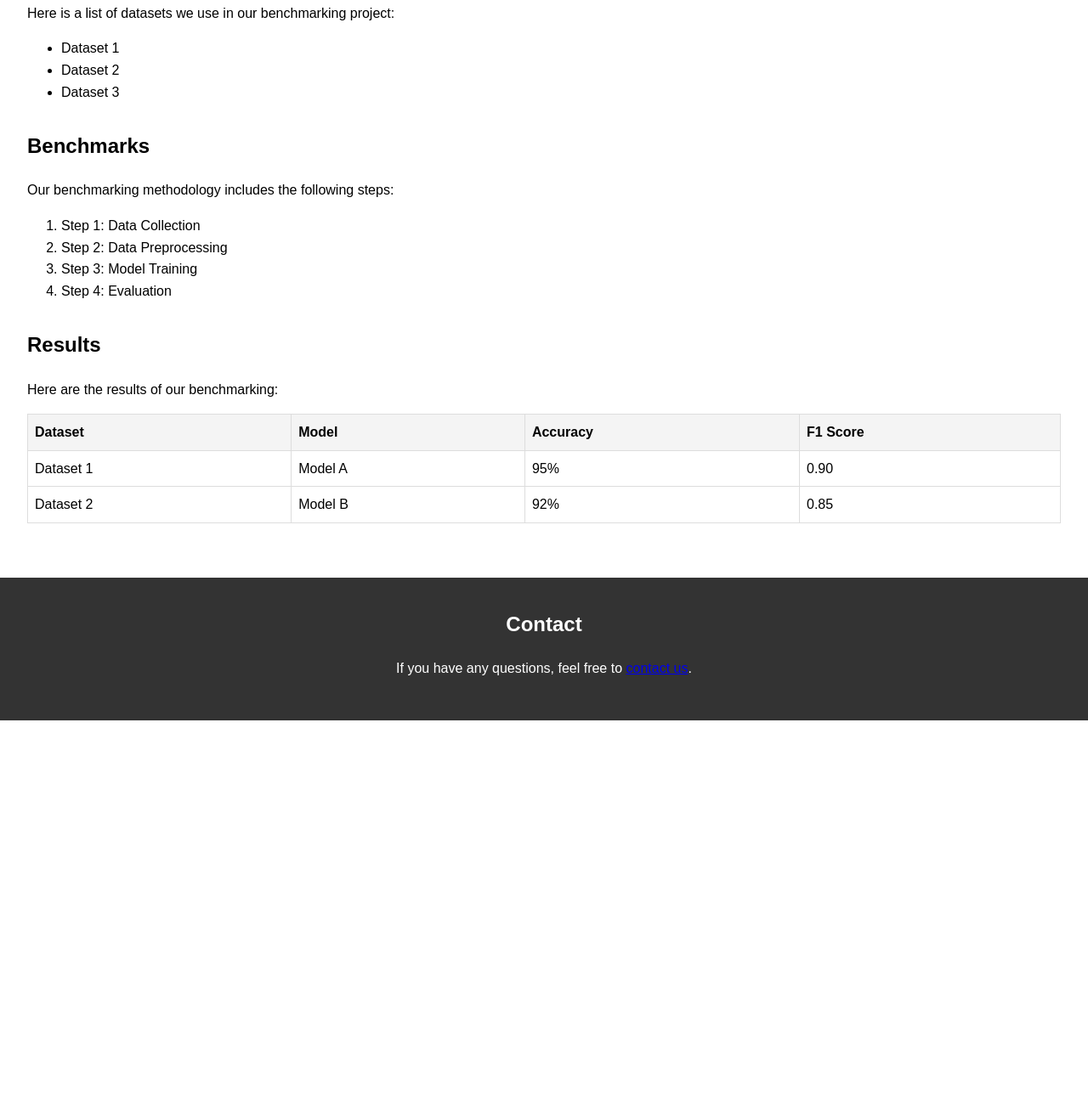
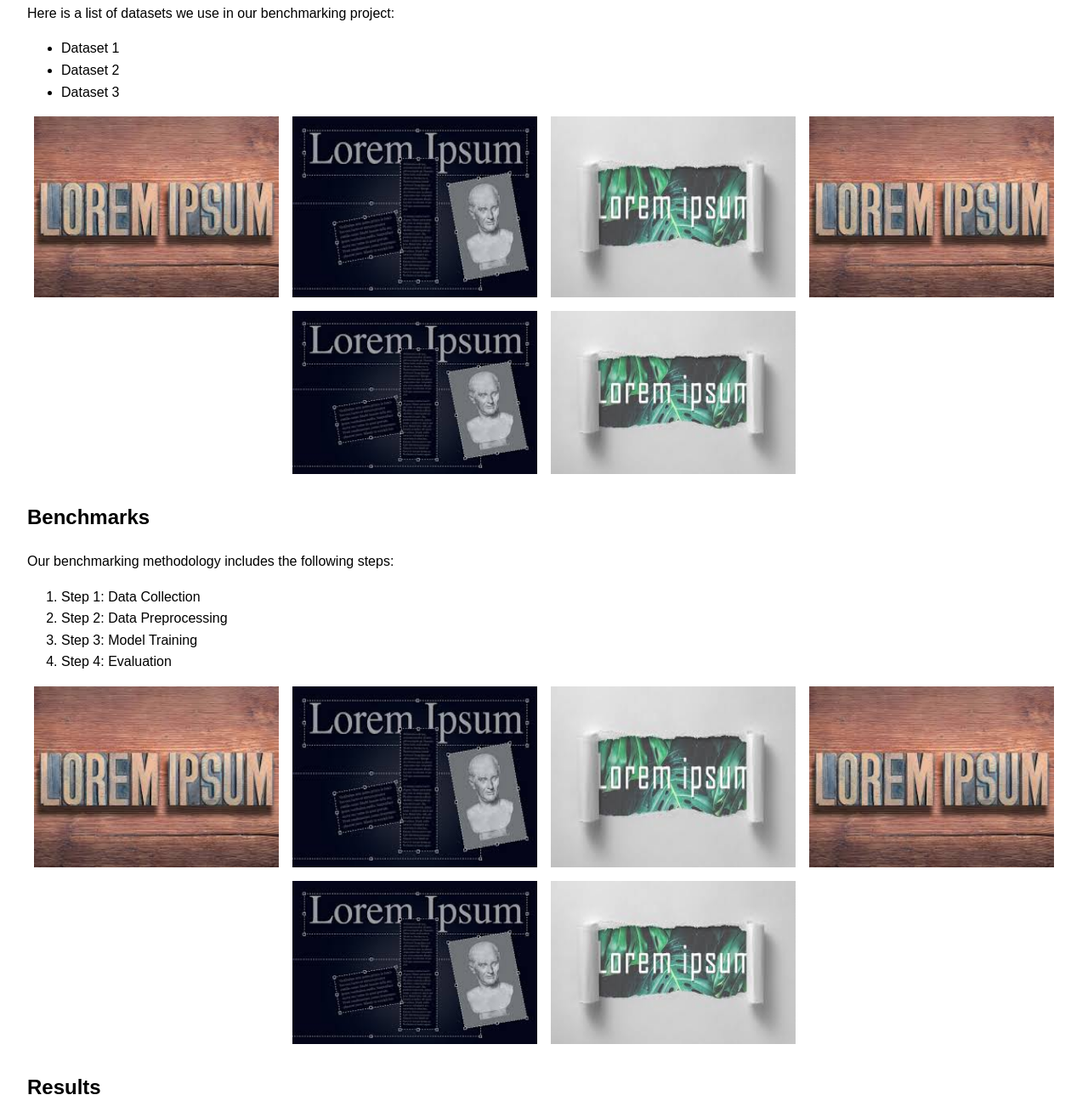
Before and after one commit to accesslab180/navip.github.io, a plain HTML site: page index.html in a window 1280 px wide. Shown: the part 391-1700 px from the top of the page at 85% size. Before the commit the page ends 1239 px from the top, so only its background shows below. Drawn offline with Linux system fonts and the light colour scheme.

Commit message:
Template final

```diff
--- a/index.html
+++ b/index.html
@@ -3,12 +3,12 @@
 <head>
     <meta charset="UTF-8">
     <meta name="viewport" content="width=device-width, initial-scale=1.0">
-    <title>Dataset Benchmarking Project</title>
+    <title>NaVIP</title>
     <link rel="stylesheet" href="styles.css">
 </head>
 <body>
     <header>
-        <h1>Dataset Benchmarking Project</h1>
+        <h1>NaVip: An Image-Centric Indoor Navigation Solution for Visually Impaired People</h1>
     </header>
 
     <nav>
@@ -36,6 +36,17 @@
                 <li>Dataset 3</li>
                 <!-- Add more datasets as needed -->
             </ul>
+
+            <div class="image-gallery">
+                <img src="images/temp1.jpeg" alt="Dataset 1 Image">
+                <img src="images/temp2.jpeg" alt="Dataset 2 Image">
+                <img src="images/temp3.jpeg" alt="Dataset 3 Image">
+                <img src="images/temp1.jpeg" alt="Dataset 1 Image">
+                <img src="images/temp2.jpeg" alt="Dataset 2 Image">
+                <img src="images/temp3.jpeg" alt="Dataset 3 Image">
+                <!-- Add more images as needed -->
+            </div>
+
         </section>
 
         <section id="benchmarks">
@@ -48,6 +59,17 @@
                 <li>Step 4: Evaluation</li>
                 <!-- Add more steps as needed -->
             </ol>
+
+            <div class="image-gallery">
+                <img src="images/temp1.jpeg" alt="Dataset 1 Image">
+                <img src="images/temp2.jpeg" alt="Dataset 2 Image">
+                <img src="images/temp3.jpeg" alt="Dataset 3 Image">
+                <img src="images/temp1.jpeg" alt="Dataset 1 Image">
+                <img src="images/temp2.jpeg" alt="Dataset 2 Image">
+                <img src="images/temp3.jpeg" alt="Dataset 3 Image">
+                <!-- Add more images as needed -->
+            </div>
+
         </section>
 
         <section id="results">
--- a/styles.css
+++ b/styles.css
@@ -43,6 +43,25 @@ section {
     margin-bottom: 2rem;
 }
 
+.section-image {
+    width: 100%;
+    height: auto;
+    margin-bottom: 1rem;
+}
+
+.image-gallery {
+    display: flex;
+    flex-wrap: wrap;
+    gap: 1rem;
+    justify-content: center;
+}
+
+.image-gallery img {
+    width: calc(25% - 1rem); /* 4 images per row */
+    max-width: 350px; /* Adjust max width to increase or decrease the size of the images */
+    height: auto;
+}
+
 table {
     width: 100%;
     border-collapse: collapse;
```
Also changed, not shown: images/temp1.jpeg (added), images/temp2.jpeg (added), images/temp3.jpeg (added).
